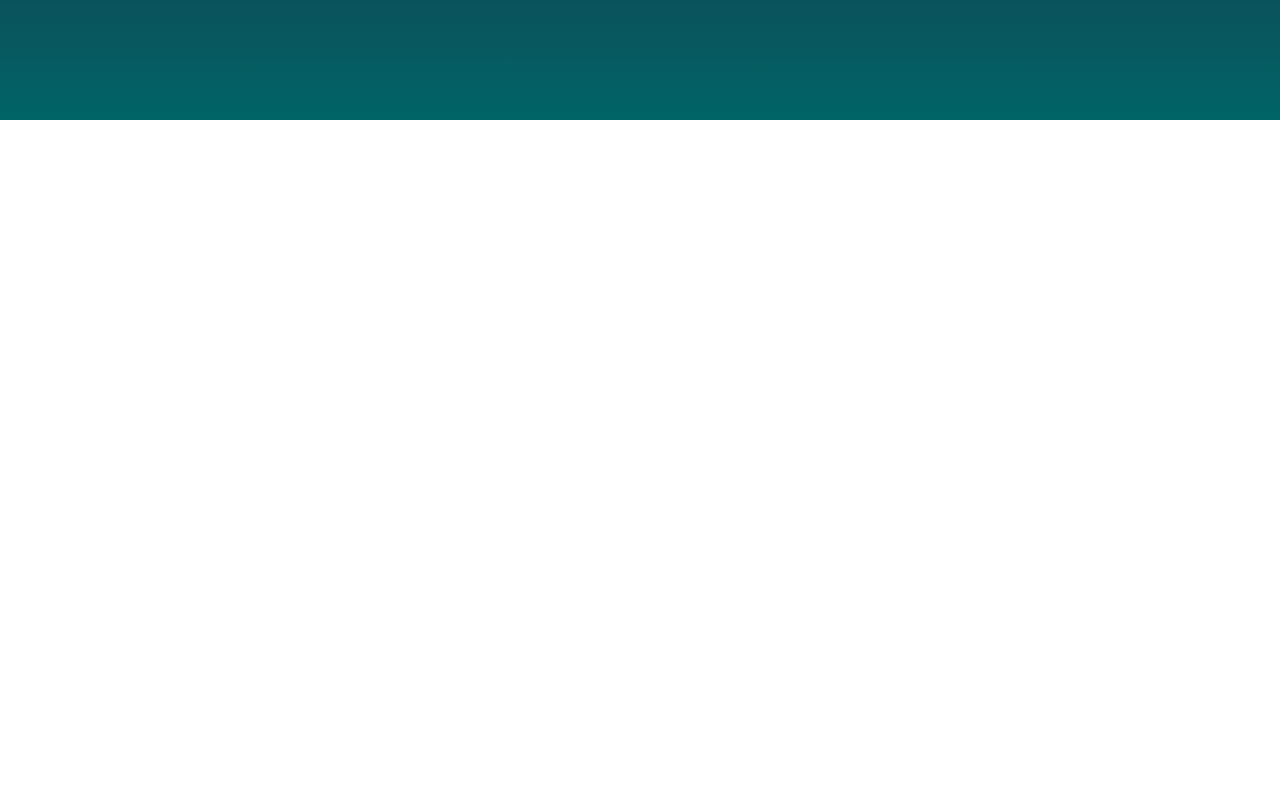
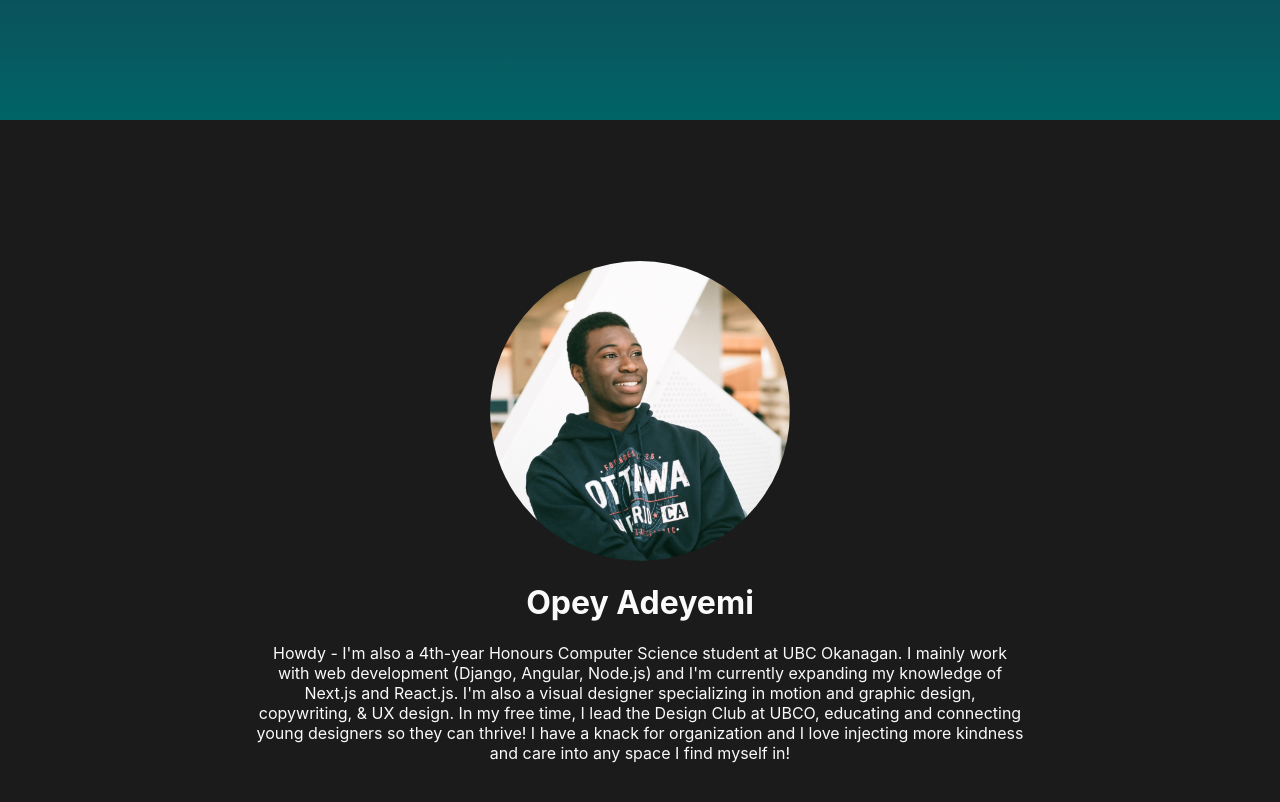
Before and after one commit to checklick-2/team-exercise, a React (Create React App) app: page / in a window 1280 px wide. Shown: the part 2280-3082 px from the top of the page. Before the commit the page ends 2400 px from the top, so only its background shows below. Built offline with nearby package versions, Linux system fonts and the light colour scheme.

Commit message:
Create personal introuction component with image and styling

```diff
--- a/src/App.js
+++ b/src/App.js
@@ -1,5 +1,6 @@
 import Owen from "./components/owen";
 import Abhineeth from "./components/abhineeth";
+import Opey from "./components/opey";
 import "./App.css";
 
 function App() {
@@ -11,6 +12,7 @@ function App() {
             </header>
             <Owen/>
             <Abhineeth/>
+            <Opey/>
         </div>
     );
 }
--- /dev/null
+++ b/src/components/opey.css
@@ -0,0 +1,20 @@
+#opey {
+    min-height: 100vh;
+    display: flex;
+    justify-content: center;
+    align-items: center;
+    flex-direction: column;
+    background-color: #1b1b1b;
+    color: #fafafa;
+}
+
+#opeyImage {
+    width: 300px;
+    height: 300px;
+    border-radius: 150px;
+    object-fit: cover;
+}
+
+#opey .personal-introduction {
+    max-width: 60vw;
+}
--- /dev/null
+++ b/src/components/opey.jsx
@@ -0,0 +1,23 @@
+import opeyImage from '../assets/opey.jpg';
+import './opey.css';
+
+const Opey = () => {
+    return (
+        <div id='opey'>
+            <img src={opeyImage} id="opeyImage" alt='Opey Adeyemi'/>
+            <div className='personal-introduction'>
+                <h1>Opey Adeyemi</h1>
+                <p>
+                    Howdy - I'm also a 4th-year Honours Computer Science student at UBC Okanagan.
+                    I mainly work with web development (Django, Angular, Node.js) and I'm currently expanding my
+                    knowledge of Next.js and React.js. I'm also a visual designer specializing in motion and graphic
+                    design, copywriting, & UX design. In my free time, I lead the Design Club at UBCO, educating and
+                    connecting young designers so they can thrive! I have a knack for organization and I love injecting
+                    more kindness and care into any space I find myself in!
+                </p>
+            </div>
+        </div>
+    );
+};
+
+export default Opey;
```
Also changed, not shown: src/assets/opey.jpg (added).
